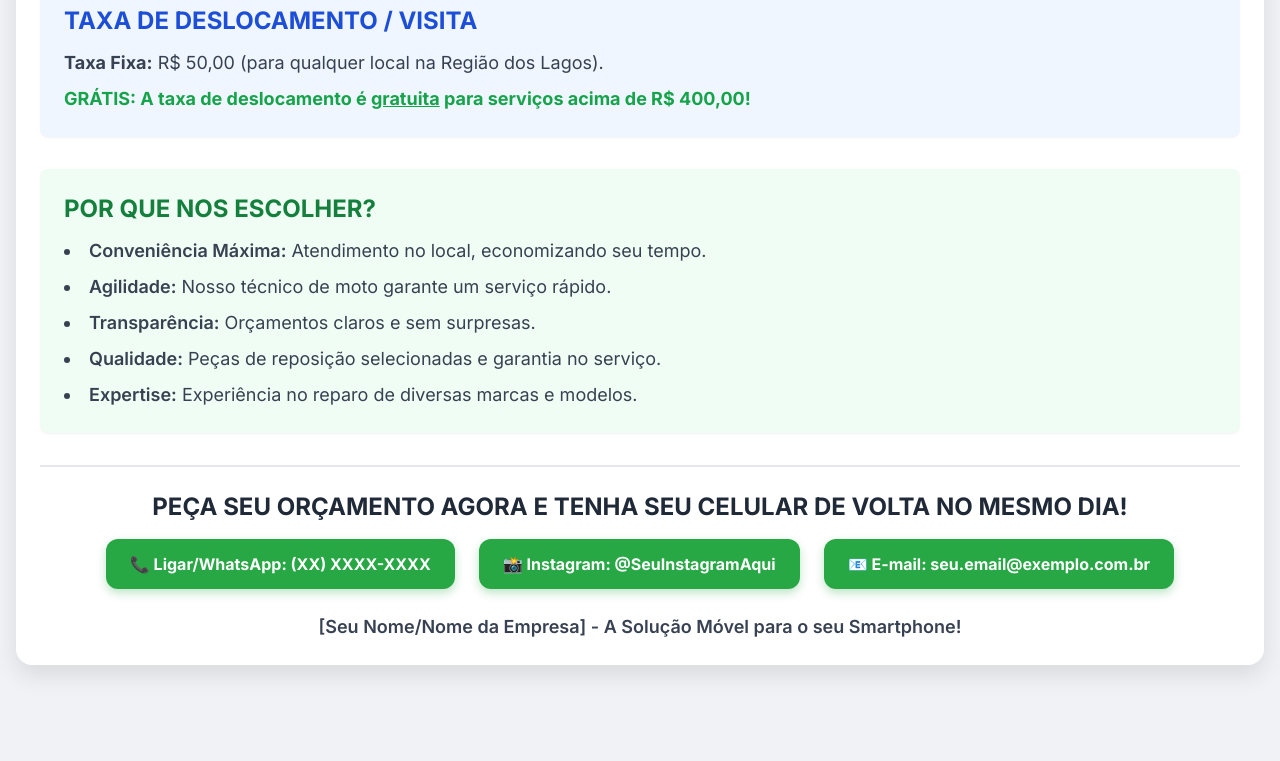
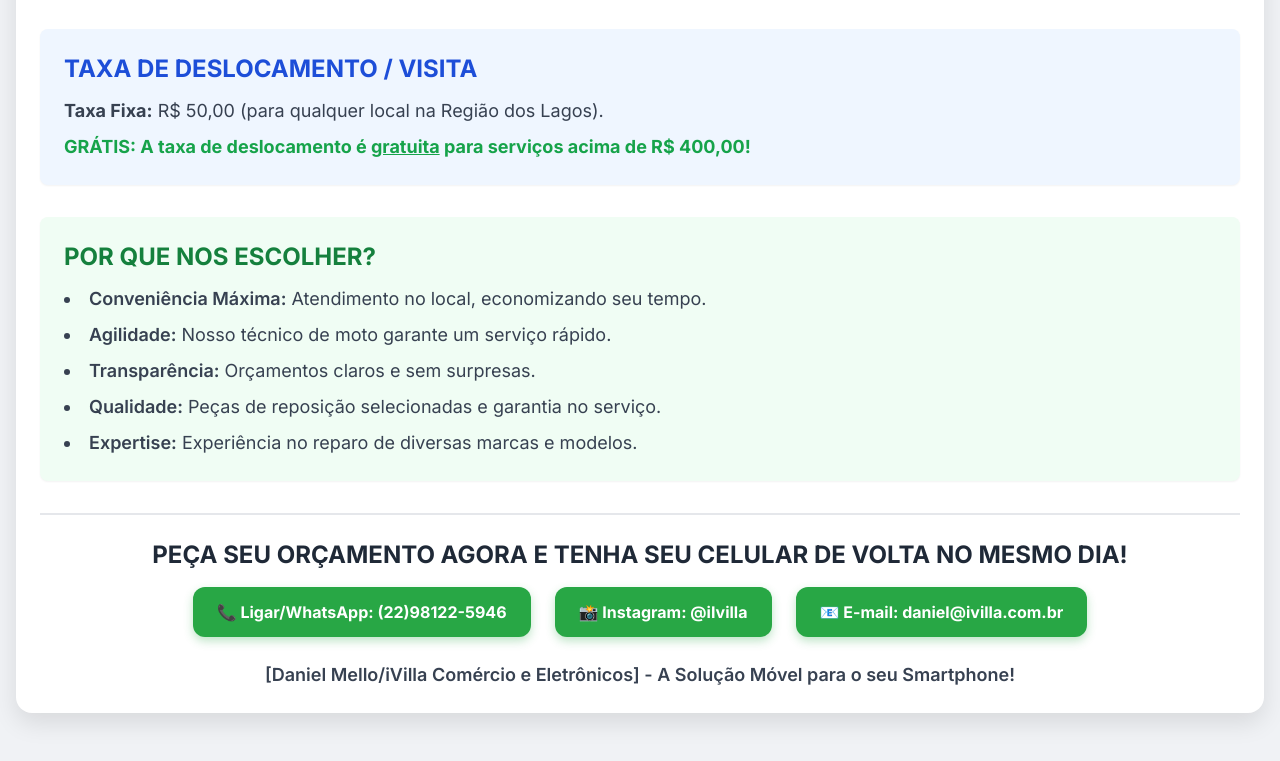
Before and after one commit to rokzter/ivilla, a plain HTML site: page index.html in a window 1280 px wide. Shown: the part 1533-2294 px from the top of the page. Before the commit the page ends 2246 px from the top, so only its background shows below. Drawn offline with nearby package versions, Linux system fonts and the light colour scheme.

Commit message:
index1.html

```diff
--- a/index.html
+++ b/index.html
@@ -76,7 +76,7 @@
     <div class="container">
         <header class="text-center mb-8">
             <h1 class="text-4xl md:text-5xl font-extrabold leading-tight mb-2 header-gradient">
-                [Seu Nome/Nome da Empresa]
+                [Daniel Mello / iVilla - Comércio e Assistência Técnica]
             </h1>
             <h2 class="text-2xl md:text-3xl font-semibold text-gray-800 mb-4">
                 Reparo de Celulares Delivery na Região dos Lagos!
@@ -243,18 +243,18 @@
                 PEÇA SEU ORÇAMENTO AGORA E TENHA SEU CELULAR DE VOLTA NO MESMO DIA!
             </h3>
             <div class="space-y-4 md:space-y-0 md:flex md:justify-center md:gap-6 mb-6">
-                <a href="tel:XXYYYY-XXXX" class="btn-primary inline-block">
-                    📞 Ligar/WhatsApp: (XX) XXXX-XXXX
+                <a href="tel:2298122-5946" class="btn-primary inline-block">
+                    📞 Ligar/WhatsApp: (22)98122-5946
                 </a>
-                <a href="https://instagram.com/SeuInstagramAqui" target="_blank" class="btn-primary inline-block">
-                    📸 Instagram: @SeuInstagramAqui
+                <a href="https://instagram.com/ivilla.1234" target="_blank" class="btn-primary inline-block">
+                    📸 Instagram: @iIvilla
                 </a>
-                <a href="mailto:seu.email@exemplo.com.br" class="btn-primary inline-block">
-                    📧 E-mail: seu.email@exemplo.com.br
+                <a href="mailto:daniel@ivilla.com.br" class="btn-primary inline-block">
+                    📧 E-mail: daniel@ivilla.com.br
                 </a>
             </div>
             <p class="text-lg font-semibold text-gray-700 mt-4">
-                [Seu Nome/Nome da Empresa] - A Solução Móvel para o seu Smartphone!
+                [Daniel Mello/iVilla Comércio e Eletrônicos] - A Solução Móvel para o seu Smartphone!
             </p>
         </footer>
     </div>
```
